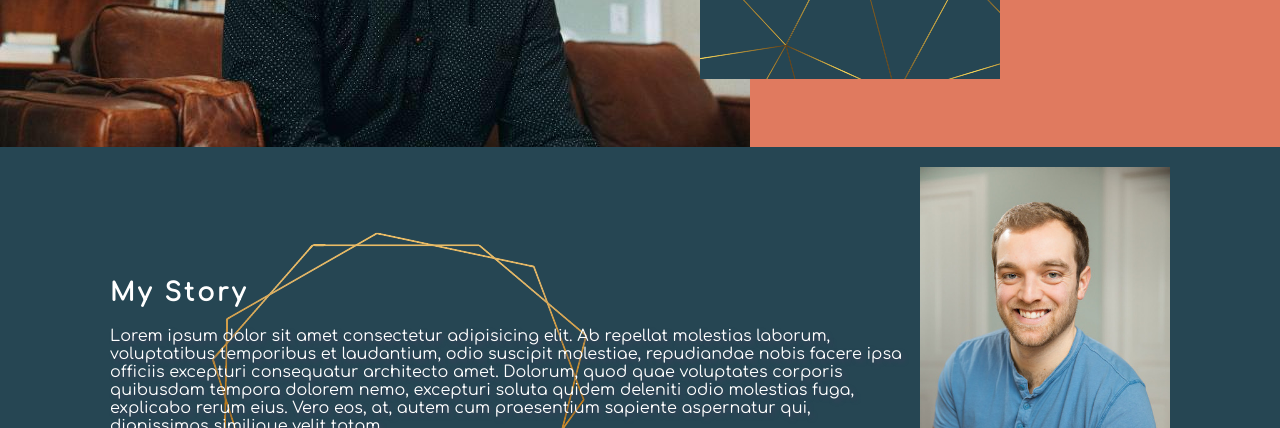
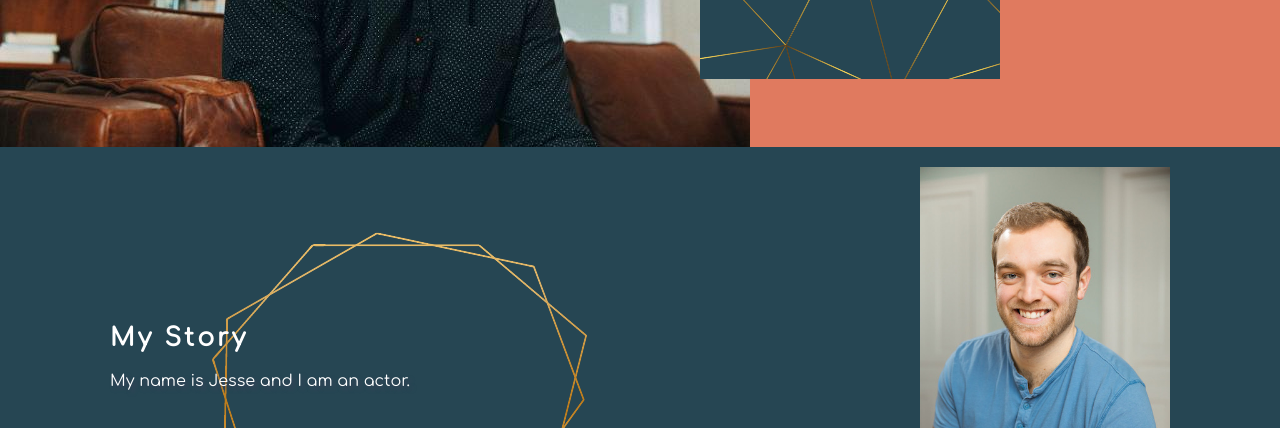
Before and after one commit to cheyennemaddox/jesse-metz-website, a plain HTML site: page index.html in a window 1280 px wide. Shown: the part 372-800 px from the top of the page. Drawn offline with Linux system fonts and the light colour scheme.

Commit message:
update my story text

```diff
--- a/index.html
+++ b/index.html
@@ -48,7 +48,7 @@
             <div class="about">
                 <div class="about-text">
                     <h4 class="about-text">My Story</h4>
-                    <p class="about-text">Lorem ipsum dolor sit amet consectetur adipisicing elit. Ab repellat molestias laborum, voluptatibus temporibus et laudantium, odio suscipit molestiae, repudiandae nobis facere ipsa officiis excepturi consequatur architecto amet. Dolorum, quod quae voluptates corporis quibusdam tempora dolorem nemo, excepturi soluta quidem deleniti odio molestias fuga, explicabo rerum eius. Vero eos, at, autem cum praesentium sapiente aspernatur qui, dignissimos similique velit totam.</p>
+                    <p class="about-text">My name is Jesse and I am an actor.</p>
                 </div>
                 <div class="about-img">
                     <img class="about-img" src="images/jesse-about-me.jpg">
```
